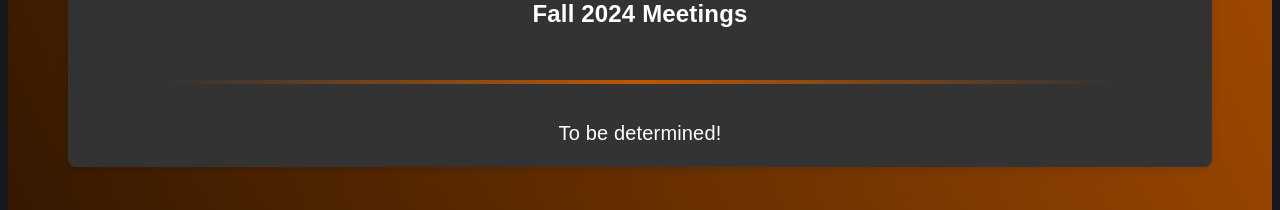
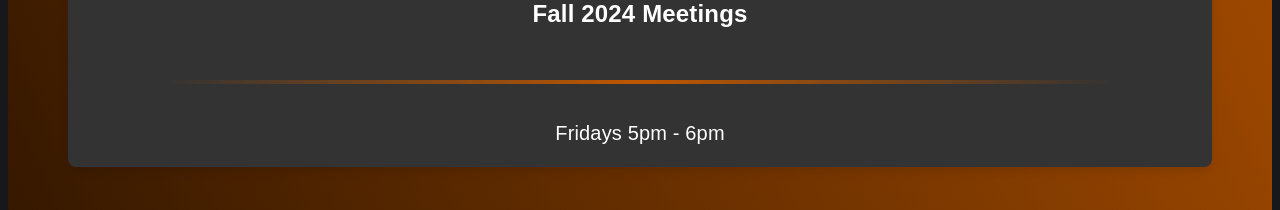
Before and after one commit to ut-ras/ras_site, a React (Vite) app: page /committees/igvc in a window 1280 px wide. Shown: the part 960-1170 px from the top of the page. Built offline with nearby package versions, Linux system fonts and the light colour scheme; a web font is replaced by a local one.

Commit message:
updated committee meeting times

```diff
--- a/src/components/pages/committees/Demobots.tsx
+++ b/src/components/pages/committees/Demobots.tsx
@@ -21,7 +21,7 @@ export default function Demobots() {
             <div className={styles.cards}>
 
                 <Card title="Fall 2024 Meetings">
-                    <p>To be determined!</p>
+                    <p>Weekly on Mondays from 5pm - 7pm</p>
                 </Card>
 
                 <Card title="Current Demobots Projects">
--- a/src/components/pages/committees/IGVC.tsx
+++ b/src/components/pages/committees/IGVC.tsx
@@ -30,7 +30,7 @@ export default function IGVC() {
 
             <div className={styles.cards}>
                 <Card title="Fall 2024 Meetings">
-                    <p>To be determined!</p>
+                    <p>Fridays 5pm - 6pm</p>
                 </Card>
 
                 <Card title="Our Robot!" className={styles.imageInCard}>
--- a/src/components/pages/committees/VexU.tsx
+++ b/src/components/pages/committees/VexU.tsx
@@ -19,7 +19,7 @@ export default function VexU() {
             <p>Vex U is an international robotics competition where university teams build two robots and compete in a sports-like challenge. More information about this year's challenge can be found <Link target="_blank" to="https://www.youtube.com/watch?v=Sx6HJSpopeQ">here</Link></p>
             <div className={styles.cards}>
                 <Card title="Fall 2024 Meetings">
-                    <p>To be determined!</p>
+                    <p>Sundays 1pm - 6pm in EER</p>
                 </Card>
 
                 <Card title="What we do" className={styles.imageInCard}>
```
